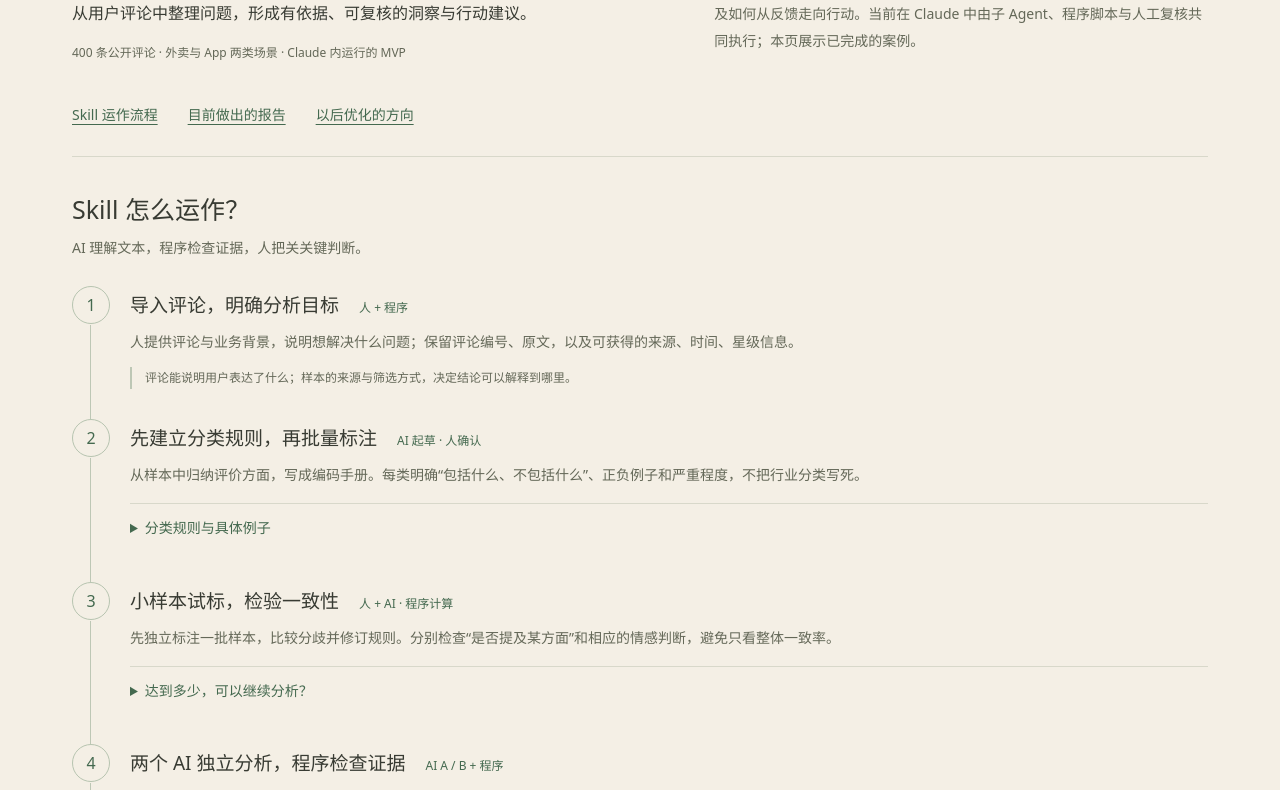
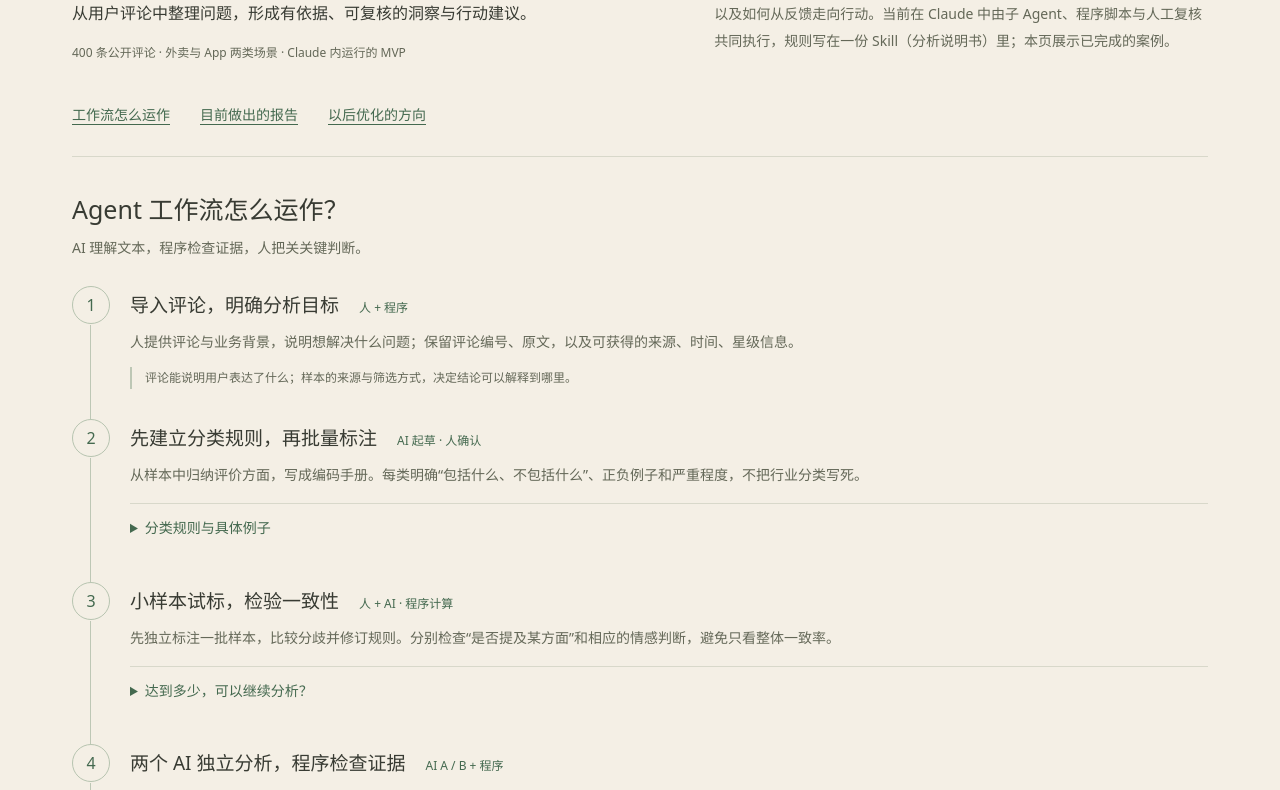
Before and after one commit to mushroomKill/loren-portfolio, a plain HTML site: page reviews.html in a window 1280 px wide. Shown: the part 169-959 px from the top of the page. Drawn offline with Linux system fonts and the light colour scheme.

Commit message:
用户评论分析页统一为「Agent 工作流」说法
Co-Authored-By: Claude Opus 5.5 <noreply@anthropic.com>

```diff
--- a/reviews.html
+++ b/reviews.html
@@ -17,12 +17,12 @@
 <main id="case">
   <header class="intro">
     <div><h1>用户反馈分析 Agent</h1><p class="subtitle">从用户评论中整理问题，形成有依据、可复核的洞察与行动建议。</p><p class="project-meta">400 条公开评论 · 外卖与 App 两类场景 · Claude 内运行的 MVP</p></div>
-    <div class="definition"><strong>这个 Skill 是什么？</strong><p>一份可复用的分析说明书：规定如何分类、怎么核对证据、什么时候交给人，以及如何从反馈走向行动。当前在 Claude 中由子 Agent、程序脚本与人工复核共同执行；本页展示已完成的案例。</p></div>
+    <div class="definition"><strong>这个 Agent 工作流是什么？</strong><p>一套可复用的评论分析流程：规定如何分类、怎么核对证据、什么时候交给人，以及如何从反馈走向行动。当前在 Claude 中由子 Agent、程序脚本与人工复核共同执行，规则写在一份 Skill（分析说明书）里；本页展示已完成的案例。</p></div>
   </header>
-  <nav class="contents" aria-label="项目目录"><a href="#workflow">Skill 运作流程</a><a href="#reports">目前做出的报告</a><a href="#future">以后优化的方向</a></nav>
+  <nav class="contents" aria-label="项目目录"><a href="#workflow">工作流怎么运作</a><a href="#reports">目前做出的报告</a><a href="#future">以后优化的方向</a></nav>
 
   <section class="section" id="workflow" aria-labelledby="workflow-title">
-    <div class="section-heading"><h2 id="workflow-title">Skill 怎么运作？</h2><p>AI 理解文本，程序检查证据，人把关关键判断。</p></div>
+    <div class="section-heading"><h2 id="workflow-title">Agent 工作流怎么运作？</h2><p>AI 理解文本，程序检查证据，人把关关键判断。</p></div>
     <ol class="steps">
       <li><span class="step-number" aria-hidden="true">1</span><div class="step-body"><div class="step-heading"><h3>导入评论，明确分析目标</h3><span class="who">人 + 程序</span></div><p>人提供评论与业务背景，说明想解决什么问题；保留评论编号、原文，以及可获得的来源、时间、星级信息。</p><div class="boundary">评论能说明用户表达了什么；样本的来源与筛选方式，决定结论可以解释到哪里。</div></div></li>
       <li><span class="step-number" aria-hidden="true">2</span><div class="step-body"><div class="step-heading"><h3>先建立分类规则，再批量标注</h3><span class="who">AI 起草 · 人确认</span></div><p>从样本中归纳评价方面，写成编码手册。每类明确“包括什么、不包括什么”、正负例子和严重程度，不把行业分类写死。</p>
@@ -80,7 +80,7 @@
       <article><h3>持续验证分析质量</h3><p>完成剩余复核，建立独立人工参考集，检验规则修订是否有效，并记录人工耗时和分析成本。</p></article>
       <article><h3>接入商品、门店与业务知识</h3><p>将评论关联到具体商品、门店和业务规则；配合经过审核的资料库，让建议更具体、更有依据。</p></article>
       <article><h3>支持评论图片</h3><p>补充文字未表达的信息，记录图片编号、可见证据与不确定性，高严重度问题仍转人工核实。</p></article>
-      <article><h3>探索企业内部部署</h3><p>将流程迁移到内部工作台，通过后端调用不同模型 API 独立分析，统一保存版本、复核与行动记录。</p><details><summary>当前原型与企业版有什么不同？</summary><div class="detail-body"><p>当前在 Claude 对话环境中按 Skill 执行。企业版可由后端管理任务、模型调用、失败恢复和人工暂停点；员工通过工作台确认规则与裁决分歧。</p><p>多个模型仍可能共同犯错，需要保留程序校验、人工抽检与质量评估。是否采用全量双模型分析，要比较质量收益、费用与等待时间。</p><p>这部分是部署设想；当前作品集只展示已有案例，不连接模型 API。</p></div></details></article>
+      <article><h3>探索企业内部部署</h3><p>将流程迁移到内部工作台，通过后端调用不同模型 API 独立分析，统一保存版本、复核与行动记录。</p><details><summary>当前原型与企业版有什么不同？</summary><div class="detail-body"><p>当前在 Claude 对话环境中运行，规则来自 Skill。企业版可由后端管理任务、模型调用、失败恢复和人工暂停点；员工通过工作台确认规则与裁决分歧。</p><p>多个模型仍可能共同犯错，需要保留程序校验、人工抽检与质量评估。是否采用全量双模型分析，要比较质量收益、费用与等待时间。</p><p>这部分是部署设想；当前作品集只展示已有案例，不连接模型 API。</p></div></details></article>
     </div>
   </section>
   <footer><a href="index.html#return">← 返回作品集首页</a></footer>
```
Also changed, not shown: index.html (+1 -1 lines).
